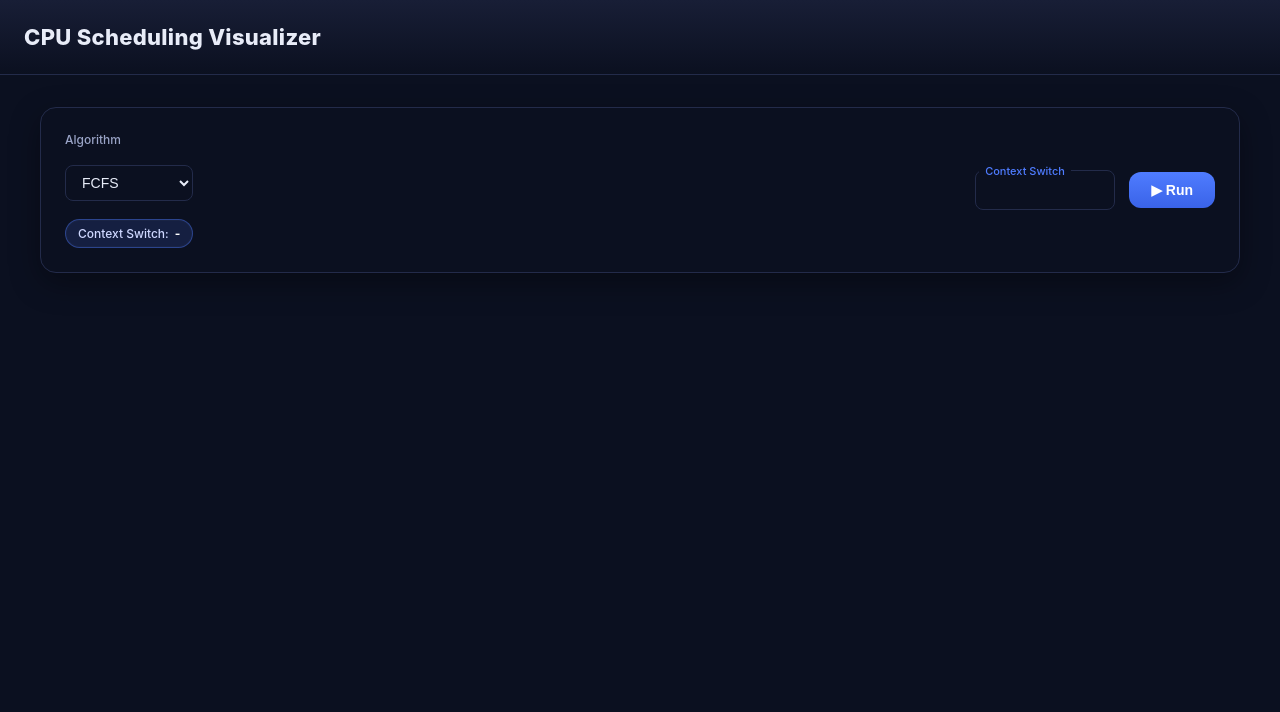
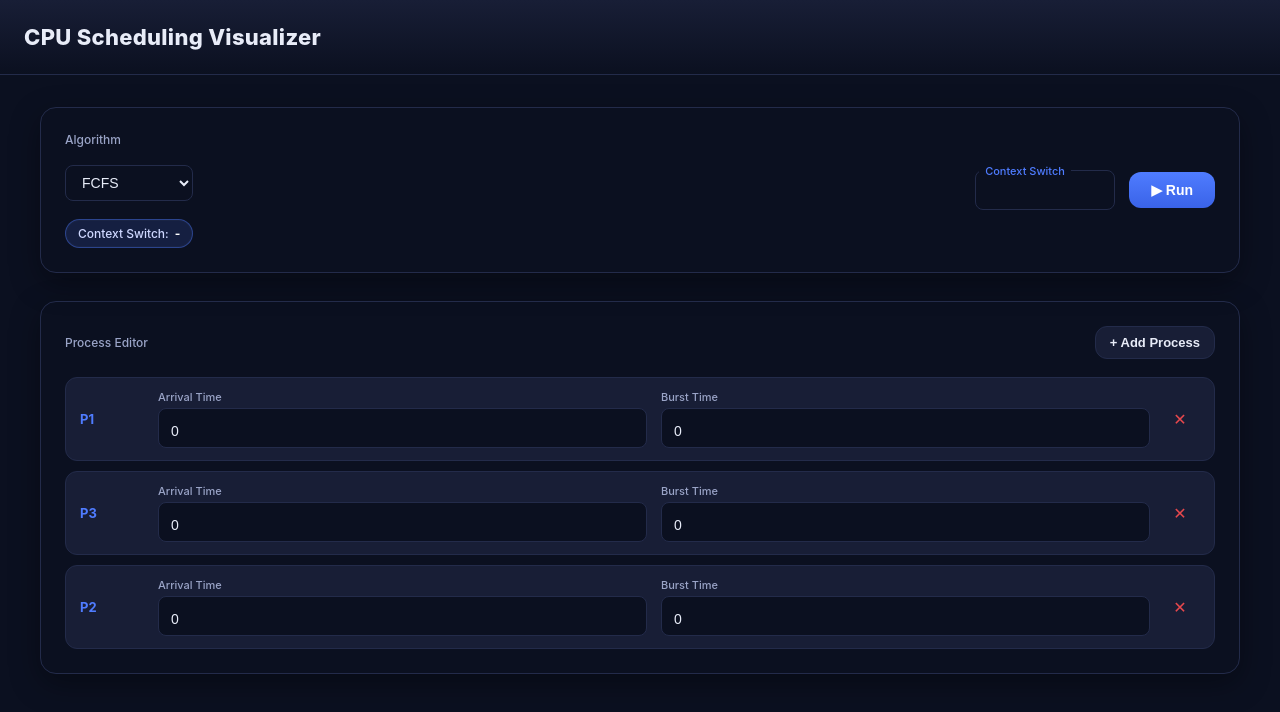
Before and after one commit to Soheil-N5/cpu-scheduling-simulator, a React (Create React App) app: page / in a window 1280 px wide. Shown: the top 712 px of the page. Built offline with nearby package versions, Linux system fonts and the light colour scheme.

Commit message:
Implement FCFS scheduling algorithm and process management

```diff
--- a/src/App.css
+++ b/src/App.css
@@ -51,8 +51,7 @@
   letter-spacing: 0.3px;
 }
 
-
-.algorithm-container {
+.section-container {
   background: linear-gradient(
     180deg,
     var(--color-surface),
@@ -155,7 +154,6 @@
   transition: all 0.2s ease;
 }
 
-
 .field input:focus {
   outline: none;
   border-color: var(--color-accent);
@@ -223,3 +221,118 @@ p {
   font-size: 13px;
   color: var(--color-text-muted);
 }
+
+/*
+   Process Editor
+*/
+.process-editor {
+  width: 100%;
+  display: flex;
+  flex-direction: column;
+  gap: 18px;
+}
+
+.process-editor__header {
+  display: flex;
+  justify-content: space-between;
+  align-items: center;
+}
+
+
+.process-editor__add-btn {
+  background: var(--color-surface-alt);
+  border: 1px solid var(--color-border);
+  color: var(--color-text);
+  padding: 8px 14px;
+  border-radius: var(--radius-md);
+  font-size: 13px;
+  font-weight: 600;
+  cursor: pointer;
+  transition: all 0.2s ease;
+}
+
+.process-editor__add-btn:hover {
+  border-color: var(--color-accent);
+  color: white;
+  background: rgba(79, 124, 255, 0.15);
+}
+
+.process-editor__list {
+  display: flex;
+  flex-direction: column;
+  gap: 10px;
+}
+
+.process-row {
+  display: grid;
+  grid-template-columns: 64px 1fr 1fr 36px;
+  align-items: center;
+  gap: 14px;
+
+  padding: 12px 14px;
+  background: var(--color-surface-alt);
+  border-radius: var(--radius-md);
+  border: 1px solid var(--color-border);
+
+  transition: all 0.2s ease;
+}
+
+.process-row:hover {
+  border-color: rgba(79, 124, 255, 0.45);
+  background: rgba(255, 255, 255, 0.03);
+}
+
+.process-row__id {
+  font-weight: 700;
+  font-size: 13px;
+  color: var(--color-accent);
+}
+
+.process-row__field {
+  display: flex;
+  flex-direction: column;
+  gap: 4px;
+}
+
+.process-row__label {
+  font-size: 11px;
+  font-weight: 500;
+  color: var(--color-text-muted);
+}
+
+.process-row__input {
+  background: var(--color-bg);
+  border: 1px solid var(--color-border);
+  color: var(--color-text);
+  padding: 14px 12px 8px;
+  border-radius: var(--radius-sm);
+  font-size: 14px;
+  transition: all 0.2s ease;
+}
+
+.process-row__input:hover {
+  border-color: var(--color-accent);
+}
+
+.process-row__input:focus {
+  outline: none;
+  border-color: var(--color-accent);
+  box-shadow: 0 0 0 2px rgba(79, 124, 255, 0.25);
+}
+
+.process-row__remove-btn {
+  width: 32px;
+  height: 32px;
+  border-radius: 20%;
+  border: 1px solid transparent;
+  background: transparent;
+  color: var(--color-danger);
+  font-size: 16px;
+  cursor: pointer;
+  transition: all 0.2s ease;
+}
+
+.process-row__remove-btn:hover {
+  background: rgba(229, 72, 77, 0.2);
+  border-color: rgba(229, 72, 77, 0.5);
+}
--- a/src/App.js
+++ b/src/App.js
@@ -3,8 +3,29 @@ import { Toaster } from "react-hot-toast";
 
 import { useState,useEffect } from 'react';
 import AlgorithmSelector from './components/AlgorithmSelector';
+import ProcessEditor from './components/ProcessEditor';
 function App() {
-const [processes,setProcesses] = useState([]);//list
+const [processes,setProcesses] = useState([
+{
+  id:1,
+  arrivalTime:0,
+  burstTime:0,
+  remaningTime:0,
+  state:"new"
+},{
+  id:3,
+  arrivalTime:0,
+  burstTime:0,
+  remaningTime:0,
+  state:"new"
+},{
+  id:2,
+  arrivalTime:0,
+  burstTime:0,
+  remaningTime:0,
+  state:"new"
+}
+]);//list
 const [algorithm,setAlgorithm]=useState("");//string
 const [settings,setSettings]=useState({
   "contextSwitch":0,
@@ -48,6 +69,7 @@ useEffect(() => {
 
   <main className="container">
   <AlgorithmSelector algorithm={algorithm} setAlgorithm={setAlgorithm} setSettings={setSettings}/>
+  <ProcessEditor processes={processes} setProcesses={setProcesses}/>
   </main>
 </div>
 </>
--- a/src/components/AlgorithmSelector.jsx
+++ b/src/components/AlgorithmSelector.jsx
@@ -1,7 +1,7 @@
 import { useState } from "react";
 import toast from "react-hot-toast";
 
-export default function AlgorithmSelector({ setAlgorithm }) {
+export default function AlgorithmSelector({ setAlgorithm,setSettings }) {
   const [preemptive, setPreemptive] = useState(false);
   const [contextSwitch, setContextSwitch] = useState("");
   const [timeQuantum, setTimeQuantum] = useState("");
@@ -51,7 +51,7 @@ export default function AlgorithmSelector({ setAlgorithm }) {
   };
 
   return (
-    <div className="algorithm-container">
+    <div className="section-container">
       <div className="left-content">
         <label>Algorithm</label>
         <select onChange={changeAlgorithm}>
--- /dev/null
+++ b/src/components/ProcessEditor.jsx
@@ -0,0 +1,90 @@
+export default function ProcessEditor({ processes, setProcesses }) {
+  const updateProcess = (index, key, value) => {
+    const next = processes.map((p, i) =>
+      i === index ? { ...p, [key]: value } : p
+    );
+    setProcesses(next);
+  };
+
+  const addProcess = () => {
+    setProcesses([
+      ...processes,
+      {
+        id: processes.length + 1,
+        arrivalTime: "0",
+        burstTime: "1",
+      },
+    ]);
+  };
+
+  return (
+    <div className="section-container">
+      <div className="process-editor">
+
+        <div className="process-editor__header">
+          <label className="process-editor__title">Process Editor</label>
+          <button className="process-editor__add-btn" onClick={addProcess}>
+            + Add Process
+          </button>
+        </div>
+
+        <div className="process-editor__list">
+          {processes.map((p, index) => (
+            <div className="process-row" key={index}>
+              <div className="process-row__id">P{p.id}</div>
+
+              <div className="process-row__field">
+                <label className="process-row__label">Arrival Time</label>
+                <input
+                  className="process-row__input"
+                  type="text"
+                  inputMode="numeric"
+                  value={p.arrivalTime}
+                  onChange={(e) => {
+                    const v = e.target.value;
+                    if (/^\d*$/.test(v)) {
+                      updateProcess(
+                        index,
+                        "arrivalTime",
+                        v === "" ? "" : Number(v)
+                      );
+                    }
+                  }}
+                />
+              </div>
+
+              <div className="process-row__field">
+                <label className="process-row__label">Burst Time</label>
+                <input
+                  className="process-row__input"
+                  type="text"
+                  inputMode="numeric"
+                  value={p.burstTime}
+                  onChange={(e) => {
+                    const v = e.target.value;
+                    if (/^\d*$/.test(v)) {
+                      const n = Number(v);
+                      if (v === "" || n >= 1) {
+                        updateProcess(index, "burstTime", v === "" ? "" : n);
+                      }
+                    }
+                  }}
+                />
+              </div>
+
+              <button
+                className="process-row__remove-btn"
+                onClick={() =>
+                  setProcesses(processes.filter((_, i) => i !== index))
+                }
+                aria-label="Remove process"
+              >
+                ✕
+              </button>
+            </div>
+          ))}
+        </div>
+      </div>
+    </div>
+  );
+}
```
Also changed, not shown: src/algorithms/FCFS.js (added, +28 -0 lines).
